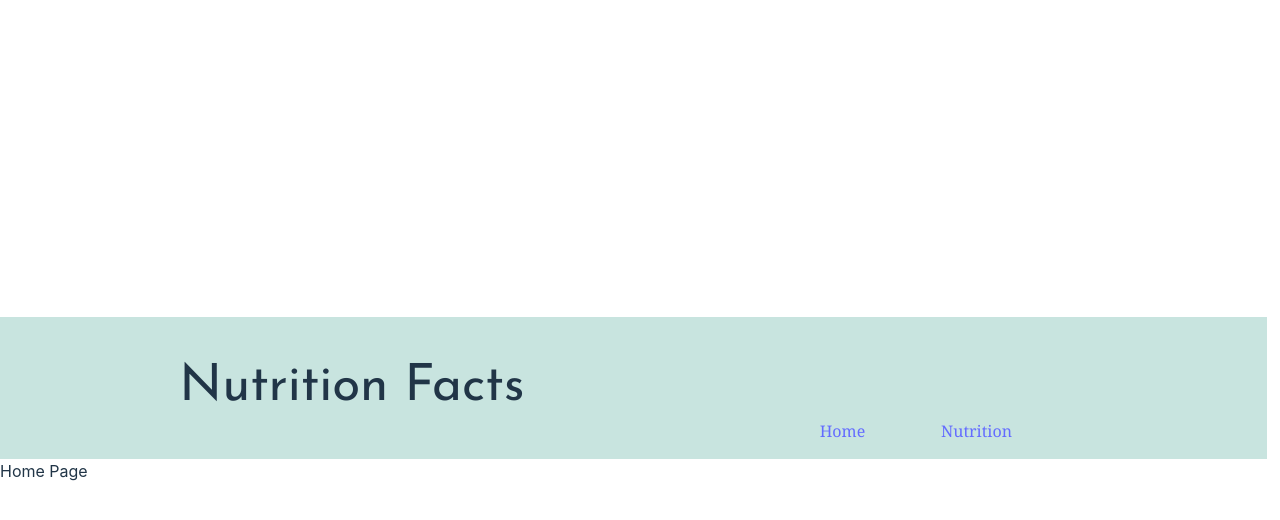
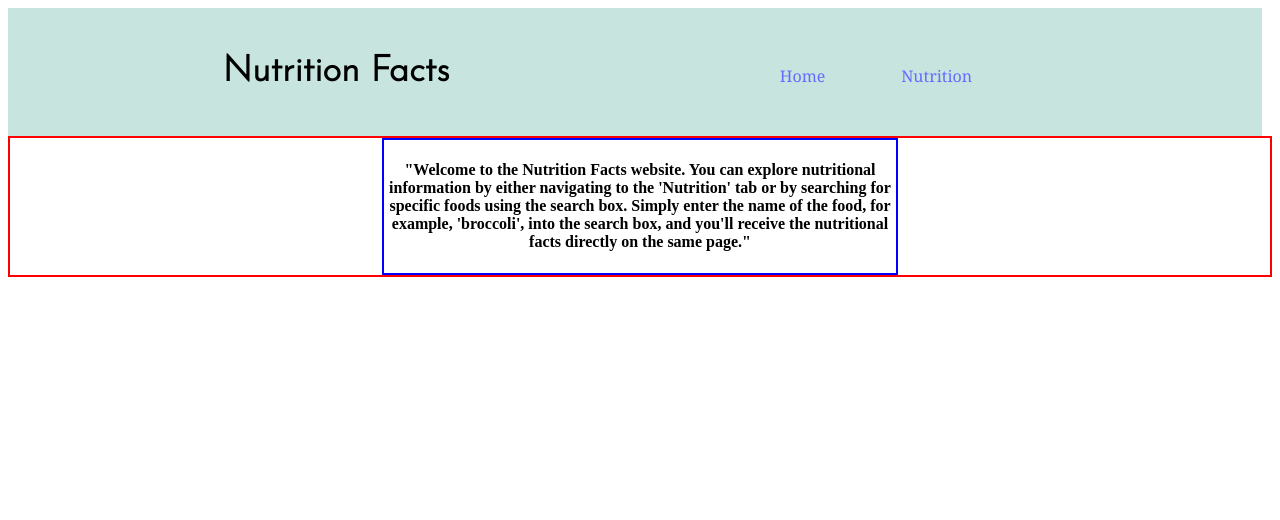
Before and after one commit to panpa62/NutritionFact, a React (Vite) app: page / in a window 1280 px wide. Shown: the top 520 px of the page. Built offline with nearby package versions, Linux system fonts and the light colour scheme.

Commit message:
Update nav home features

```diff
--- a/index.html
+++ b/index.html
@@ -6,7 +6,7 @@
     <link rel="preconnect" href="https://fonts.googleapis.com" />
     <link rel="preconnect" href="https://fonts.gstatic.com" crossorigin />
     <link
-      href="https://fonts.googleapis.com/css2?family=Josefin+Sans:wght@400&display=swap"
+      href="https://fonts.googleapis.com/css2?family=Josefin+Sans:wght@300&display=swap"
       rel="stylesheet"
     />
     <link rel="preconnect" href="https://fonts.googleapis.com" />
--- a/src/features/Home.jsx
+++ b/src/features/Home.jsx
@@ -1,3 +1,17 @@
+import "./Home.scss";
+
 export default function Home() {
-  return <div>Home Page</div>;
+  return (
+    <main className="home-main">
+      <section className="home-intro">
+        <h4>
+          "Welcome to the Nutrition Facts website. You can explore nutritional
+          information by either navigating to the 'Nutrition' tab or by
+          searching for specific foods using the search box. Simply enter the
+          name of the food, for example, 'broccoli', into the search box, and
+          you'll receive the nutritional facts directly on the same page."
+        </h4>
+      </section>
+    </main>
+  );
 }
--- /dev/null
+++ b/src/features/Home.scss
@@ -0,0 +1,12 @@
+.home-main {
+  box-sizing: border-box;
+  display: flex;
+  justify-content: center;
+  align-items: center;
+  border: 2px solid red;
+}
+.home-intro {
+  width: 40vw;
+  border: 2px solid blue;
+  text-align: center;
+}
--- a/src/features/Nutrition.jsx
+++ b/src/features/Nutrition.jsx
@@ -1,14 +1,14 @@
 import { useGetNutritionQuery } from "../store/nutritionSlice";
 import FoodNutrients from "./FoodNutritions";
-import "../layout/Navbar.scss";
 import "./Nutrition.scss";
+
 export default function Nutrition() {
   const { data, isLoading } = useGetNutritionQuery();
   return isLoading ? (
     <h1>Is Loading ...</h1>
   ) : (
     <>
-      <main className="nutrition-main">
+      <main>
         <ul className="nutrition-grid">
           {data.map((item) => (
             <li key={item.fdcId} className="nutrition-card">
--- a/src/layout/Navbar.jsx
+++ b/src/layout/Navbar.jsx
@@ -1,4 +1,6 @@
 import { NavLink } from "react-router-dom";
+import "./Navbar.scss";
+
 export default function Navbar() {
   return (
     <nav className="top">
--- a/src/layout/Navbar.scss
+++ b/src/layout/Navbar.scss
@@ -1,20 +1,27 @@
 .top {
   box-sizing: border-box;
-  width: 99vw;
+  width: 98vw;
+  height: 10vw;
   display: flex;
-  text-decoration: none;
   justify-content: space-evenly;
   background-color: #c8e4df;
-  align-items: flex-end;
+  align-items: center;
   font-family: "Josefin Sans", sans-serif;
+  font-size: 24px;
+
+  a {
+    font-size: 16px;
+    color: #646cff;
+    text-decoration: inherit;
+  }
 
   .navbarmenu {
     box-sizing: border-box;
     width: 30vw;
     display: flex;
+    justify-content: space-evenly;
+    align-items: flex-end;
     list-style: none;
-    justify-content: space-evenly;
-    color: black;
   }
   .navbarmenu li {
     font-family: Georgia, "Times New Roman", Times, serif;
--- a/src/layout/Root.jsx
+++ b/src/layout/Root.jsx
@@ -5,7 +5,7 @@ export default function Root() {
   return (
     <>
       <header>
-        <Navbar to="/">Home Page</Navbar>
+        <Navbar to="/home">Home Page</Navbar>
       </header>
       <main>
         <Outlet />
--- a/src/main.jsx
+++ b/src/main.jsx
@@ -7,7 +7,7 @@ import store from "./store/store.js";
 import Nutrition from "./features/Nutrition.jsx";
 import Home from "./features/Home.jsx";
 import NutritionDetails from "./features/NutritionDetails.jsx";
-import "./index.css";
+//import "./index.css";
 
 const router = createBrowserRouter([
   {
```
